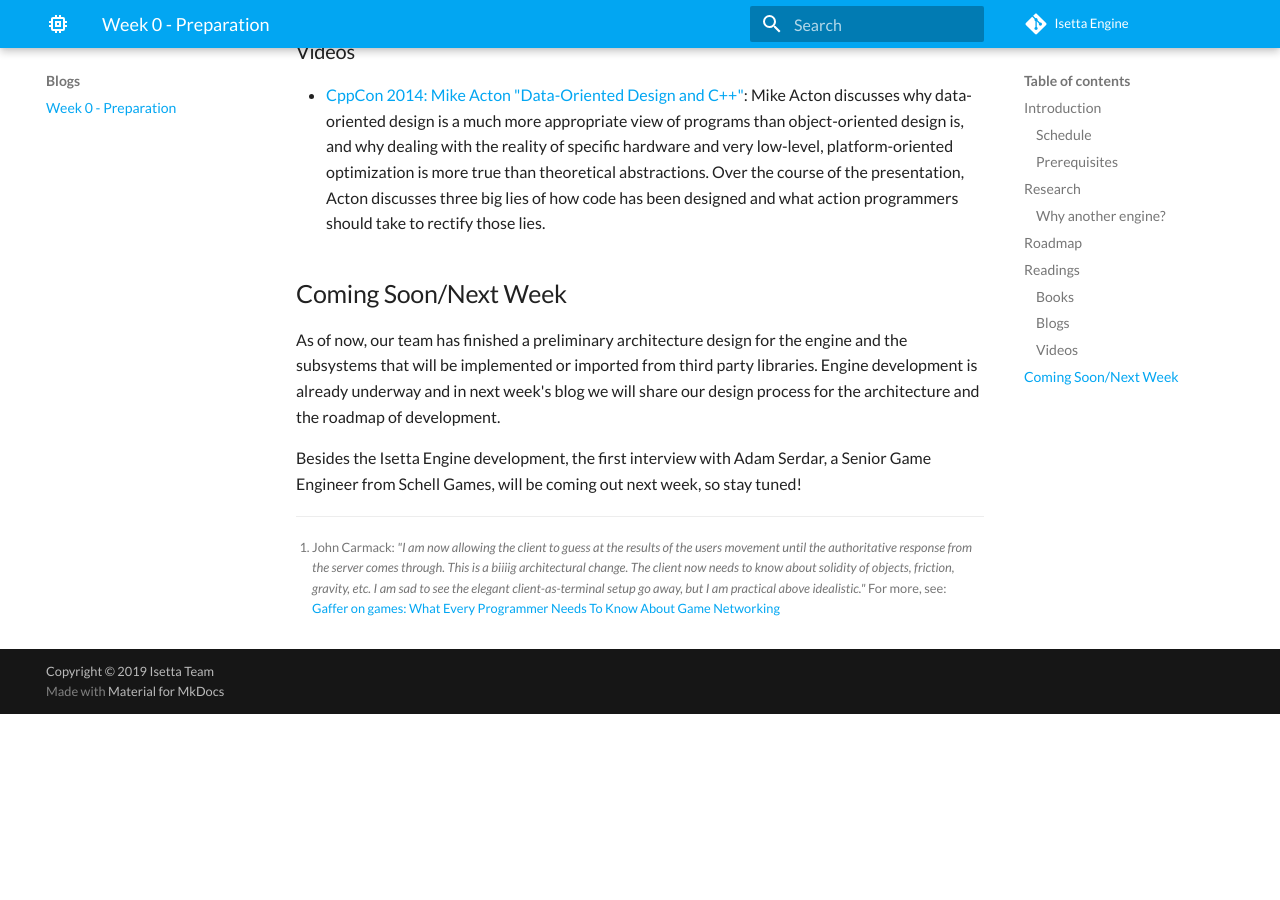
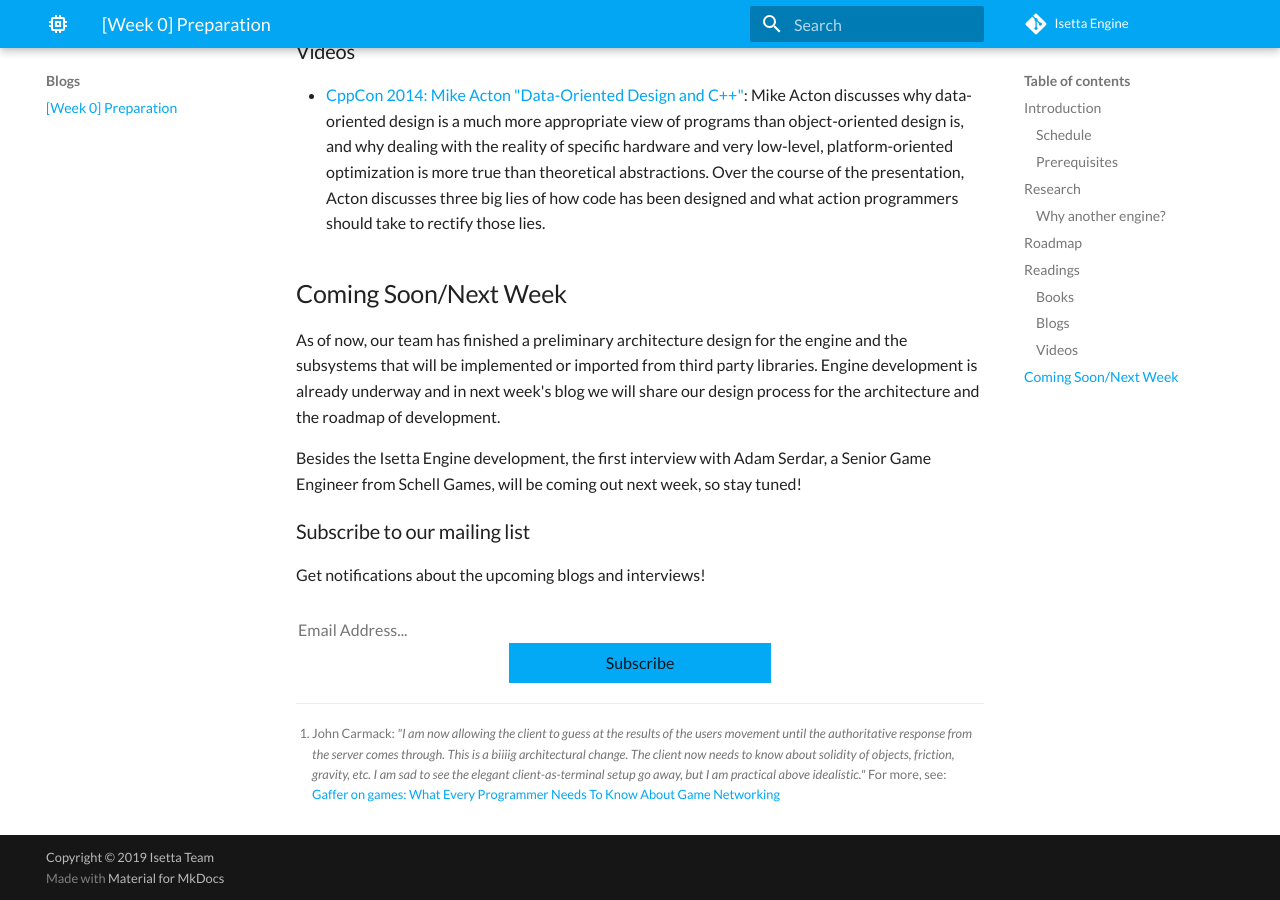
Before and after one commit to Isetta-Team/Isetta-Website-Raw, an MkDocs documentation site: the page built from docs/blogs/week-0.md, in a window 1280 px wide and 900 px high, scrolled down 6999 px. Built offline with MkDocs 1.6.1 and Material for MkDocs 9.7.7, drawn with Linux system fonts in a browser that asks for light colours; comment, search, counter and statistics services are not loaded; before the commit the page ends 7713 px from its top, so only the background shows below that; some of the changed text lies outside the part shown.

Commit message:
Subscribe button on week 0, rename title, rework subscribe sentence.

```diff
--- a/docs/blogs/week-0.md
+++ b/docs/blogs/week-0.md
@@ -125,5 +125,29 @@ Besides the Isetta Engine development, the first interview with Adam Serdar, a S
 
 [^0]: John Carmack: _"I am now allowing the client to guess at the results of the users movement until the authoritative response from the server comes through. This is a biiiig architectural change. The client now needs to know about solidity of objects, friction, gravity, etc. I am sad to see the elegant client-as-terminal setup go away, but I am practical above idealistic."_ For more, see: [Gaffer on games: What Every Programmer Needs To Know About Game Networking](https://gafferongames.com/post/what_every_programmer_needs_to_know_about_game_networking/)
 
-
-<!-- GD2md-html version 1.0β11 -->
+<!-- Begin MailChimp Signup Form -->
+<link href="//cdn-images.mailchimp.com/embedcode/classic-10_7.css" rel="stylesheet" type="text/css">
+<div id="mc_embed_signup" style="margin-top: -20px">
+	<form action="https://isetta.us19.list-manage.com/subscribe/post?u=1d83cb806c55e205be26db856&amp;id=860c7d79cf" method="post" id="mc-embedded-subscribe-form" name="mc-embedded-subscribe-form" class="validate" target="_blank" novalidate>
+	    <div id="mc_embed_signup_scroll">
+			<h3>Subscribe to our mailing list</h3>
+			<p style="margin-bottom: -22px;">Get notifications about the upcoming blogs and interviews!</p>
+			<br><br>
+			<div class="mc-field-group">
+				<label for="mce-EMAIL"> </label>
+				<input type="email" placeholder="Email Address..." name="EMAIL" class="required email" id="mce-EMAIL">
+			</div>
+			<div id="mce-responses" class="clear">
+				<div class="response" id="mce-error-response" style="display:none"></div>
+				<div class="response" id="mce-success-response" style="display:none"></div>
+			</div>
+		    <div style="position: absolute; left: -5000px;" aria-hidden="true">
+		    	<input type="text" name="b_1d83cb806c55e205be26db856_860c7d79cf" tabindex="-1" value="">
+		    </div>
+		    <div class="clear" id="submit-button">
+		    	<input type="submit" value="Subscribe" name="subscribe" id="mc-embedded-subscribe" class="button">
+		    </div>
+	    </div>
+	</form>
+</div>
+<!--End mc_embed_signup-->
--- a/mkdocs.yml
+++ b/mkdocs.yml
@@ -14,7 +14,7 @@ nav:
   - Home: index.md
   - Team: team.md
   - Blogs:
-    - 'Week 0 - Preparation': blogs/week-0.md
+    - '[Week 0] Preparation': blogs/week-0.md
     #- Week 1: blogs/week-1.md
     #- Week 2: blogs/week-2.md
     #- Week 3: blogs/week-3.md
```
Also changed, not shown: docs/index.md (+1 -1 lines).
